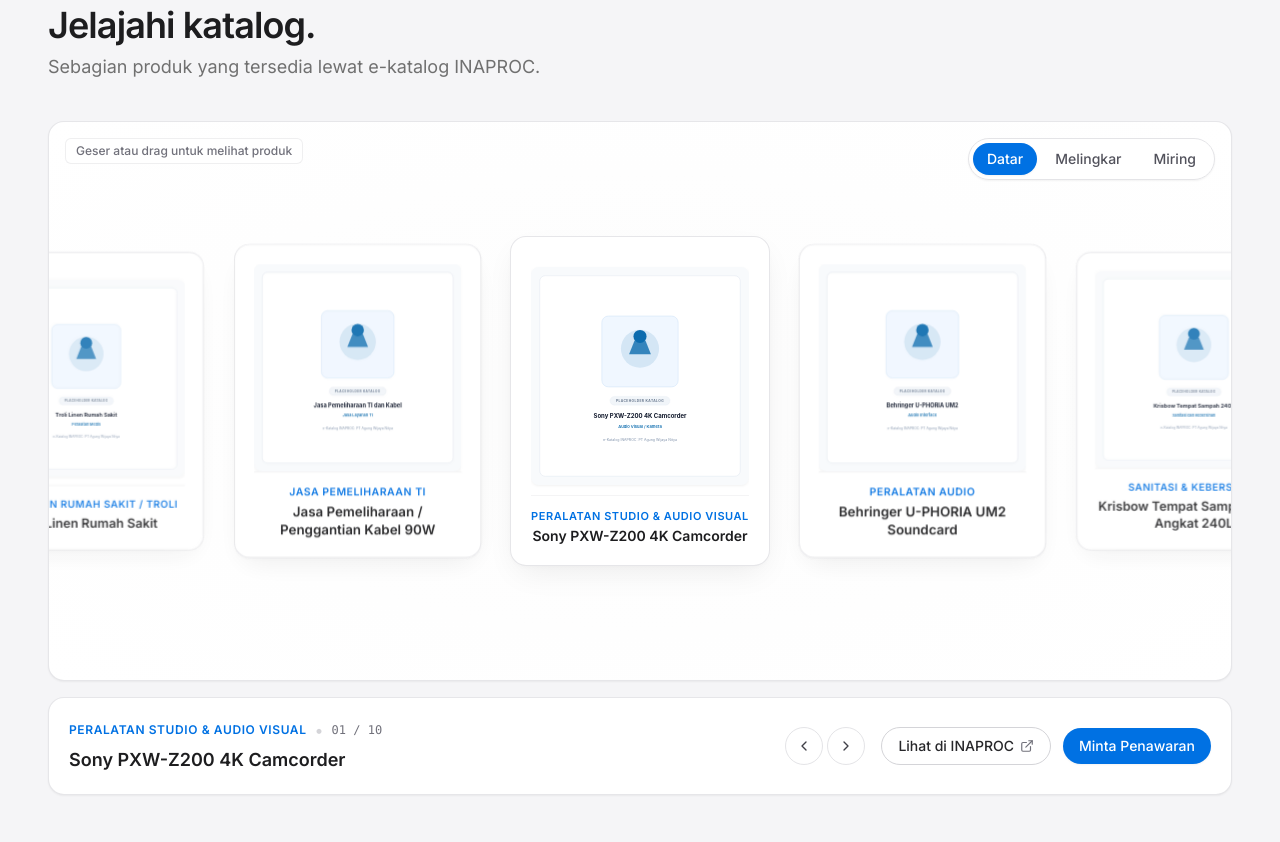
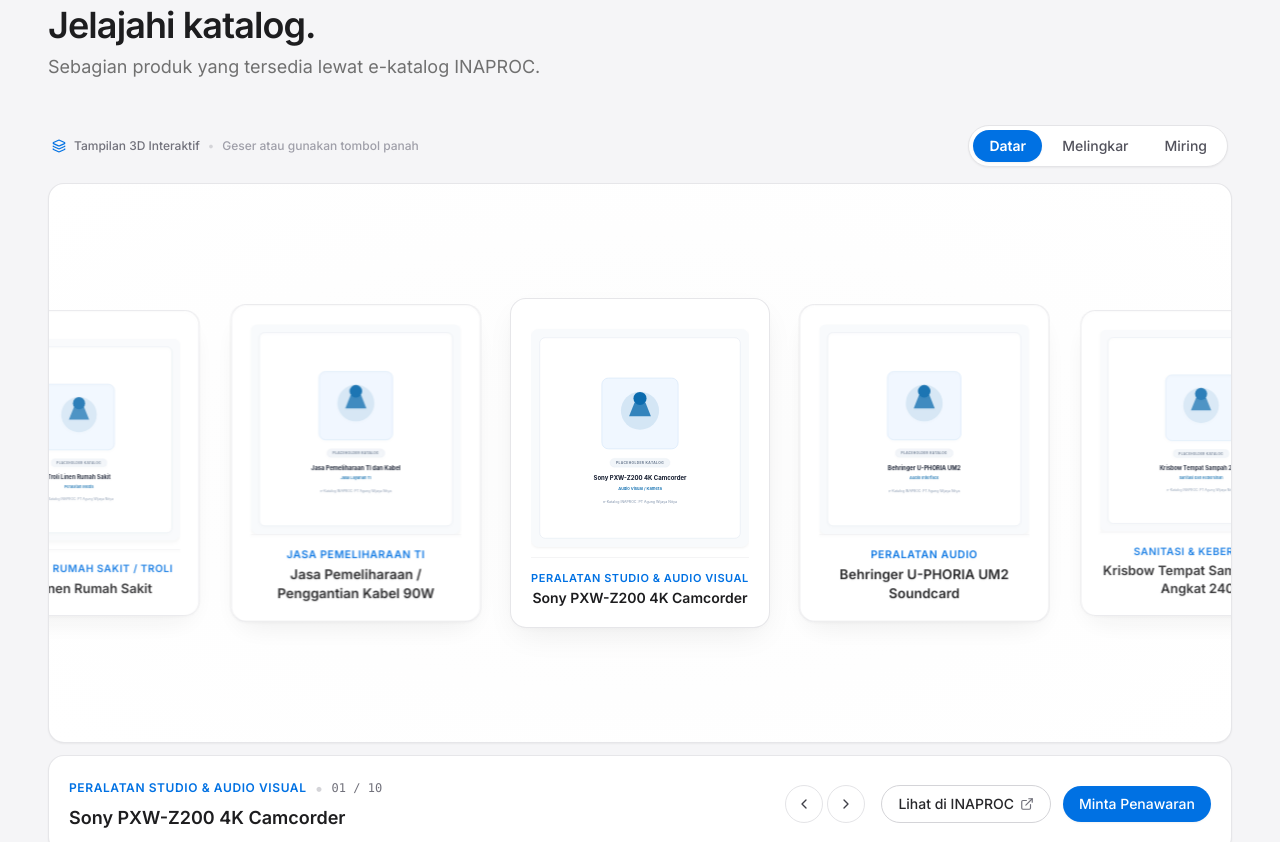
Before and after one commit to Gede-Satya/agung-nitya, a Next.js app: page / in a window 1280 px wide. Shown: the part 1880-2722 px from the top of the page. Built offline with nearby package versions, Linux system fonts and the light colour scheme.

Commit message:
fix(formation): dedicated toolbar for mode switcher and high-impact 3D poses for Datar, Melingkar, and Miring

```diff
--- a/components/sections/KatalogSection.tsx
+++ b/components/sections/KatalogSection.tsx
@@ -17,7 +17,7 @@
   return (
     <section
       id="katalog"
-      className="relative w-full py-16 sm:py-24 bg-[#F5F5F7] text-ink"
+      className="relative w-full py-16 sm:py-24 bg-[#F5F5F7] text-ink scroll-mt-28"
     >
       <div className="shell flex flex-col gap-8 sm:gap-10">
         {/* Section Header */}
--- a/components/ui/formation-utils/formation-poses.ts
+++ b/components/ui/formation-utils/formation-poses.ts
@@ -2,7 +2,7 @@
  * formation-poses.ts
  *
  * Layout engine and mathematical helpers for Formation 3D gallery.
- * Custom implementation derived from formation.tsx contract.
+ * Custom implementation supporting Datar (Flat), Melingkar (Ring 3D), and Miring (Cover Flow Tilt).
  */
 
 export interface Work {
@@ -81,7 +81,6 @@
 };
 
 export const focusScore = (p: Pose): number => {
-  // Lower score indicates closer to center and foreground
   const distFromCenter = Math.hypot(p.x, p.y);
   return distFromCenter - p.z * 0.4;
 };
@@ -109,7 +108,6 @@
     cardH = clamp(Math.round(cardW * 1.25), 330, 420);
   }
 
-  // Ensure card does not exceed viewport container height minus padding
   const maxH = Math.max(180, h - 80);
   if (cardH > maxH) {
     const scale = maxH / cardH;
@@ -139,24 +137,25 @@
   const spacing = L.cardW + L.gap;
   const trackW = n * spacing;
 
+  // 1. RING MODE (Melingkar): Obvious 3D cylindrical carousel
   if (mode === "ring") {
-    // 3D Ring around center
-    const radius = Math.max(L.cardW * 1.3, L.W * 0.38);
-    // Angular step per card
+    const radius = Math.max(L.cardW * 1.5, L.W * 0.4);
     const step = (2 * Math.PI) / n;
-    // Rotation angle driven by browse
-    const angle = index * step + browse / (L.cardW * 1.6);
+    // Angle driven by position + browsing offset
+    const angle = index * step + browse / (L.cardW * 1.4);
     const cosA = Math.cos(angle);
     const sinA = Math.sin(angle);
 
     const x = sinA * radius;
-    const z = (cosA - 1) * radius * 0.85; // front is z=0, back is negative z
+    // Front card is at z = 40, back cards recede into 3D depth
+    const z = (cosA - 1) * radius * 0.95 + 40;
+    // Rotate card around Y to align with the tangent of the cylinder
     const ry = (angle * 180) / Math.PI;
 
-    // Normalizing depth factor (0 back, 1 front)
+    // Normalizing depth factor (0 at back, 1 at front)
     const depth = (cosA + 1) / 2;
-    const s = 0.72 + 0.28 * depth;
-    const o = clamp(0.25 + 0.75 * depth, 0.2, 1);
+    const s = 0.7 + 0.35 * depth;
+    const o = clamp(0.2 + 0.8 * depth, 0.15, 1);
 
     return {
       o,
@@ -170,9 +169,9 @@
     };
   }
 
+  // 2. TILT MODE (Miring): High-Impact 3D Cover Flow with distinct inward rotation
   if (mode === "tilt") {
-    // Coverflow with tilt angle
-    const stepX = L.cardW * 0.65;
+    const stepX = L.cardW * 0.52;
     const trackWidthTilt = n * stepX;
     const rawX = index * stepX + browse;
     const wrappedX =
@@ -180,13 +179,34 @@
         trackWidthTilt) -
       trackWidthTilt / 2;
 
-    const norm = wrappedX / (L.cardW * 1.1);
-    const absNorm = Math.abs(norm);
+    const threshold = L.cardW * 0.32;
+    let ry = 0;
+    let z = 0;
+    let s = 1;
+    let o = 1;
 
-    const ry = clamp(-norm * 32, -45, 45);
-    const z = -absNorm * 90;
-    const s = clamp(1 - absNorm * 0.08, 0.72, 1);
-    const o = clamp(1 - absNorm * 0.16, 0.25, 1);
+    if (Math.abs(wrappedX) < threshold) {
+      // Center focused card: flat, elevated, prominent
+      const norm = wrappedX / threshold;
+      ry = -norm * 22;
+      z = 60;
+      s = 1.08;
+      o = 1;
+    } else if (wrappedX > 0) {
+      // Right wing: tilted sharply inward at 55 degrees
+      const dist = (wrappedX - threshold) / (L.cardW * 0.55);
+      ry = -55;
+      z = -40 - dist * 90;
+      s = clamp(0.92 - dist * 0.05, 0.7, 0.95);
+      o = clamp(0.95 - dist * 0.12, 0.3, 1);
+    } else {
+      // Left wing: tilted sharply inward at 55 degrees
+      const dist = (Math.abs(wrappedX) - threshold) / (L.cardW * 0.55);
+      ry = 55;
+      z = -40 - dist * 90;
+      s = clamp(0.92 - dist * 0.05, 0.7, 0.95);
+      o = clamp(0.95 - dist * 0.12, 0.3, 1);
+    }
 
     return {
       o,
@@ -200,15 +220,15 @@
     };
   }
 
-  // Flat mode (linear conveyor with subtle curve)
+  // 3. FLAT MODE (Datar): Flat horizontal conveyor
   const rawX = index * spacing + browse;
   const wrappedX =
     ((((rawX + trackW / 2) % trackW) + trackW) % trackW) - trackW / 2;
   const distNorm = Math.abs(wrappedX) / (trackW / 2);
 
-  const z = -distNorm * 120;
-  const s = clamp(1 - distNorm * 0.15, 0.75, 1);
-  const o = clamp(1 - distNorm * 0.4, 0.3, 1);
+  const z = -distNorm * 80;
+  const s = clamp(1 - distNorm * 0.12, 0.8, 1);
+  const o = clamp(1 - distNorm * 0.35, 0.35, 1);
 
   return {
     o,
--- a/components/ui/formation.tsx
+++ b/components/ui/formation.tsx
@@ -8,7 +8,7 @@
 } from "react";
 import { useEffect, useRef, useState, useCallback } from "react";
 import { gsap } from "gsap";
-import { ExternalLink, ChevronLeft, ChevronRight } from "lucide-react";
+import { ExternalLink, ChevronLeft, ChevronRight, Layers } from "lucide-react";
 
 import type {
   FmLayout,
@@ -158,7 +158,22 @@
   const layoutRef = useRef<FmLayout | null>(null);
   const boxRef = useRef({ h: 0, left: 0, top: 0, w: 0 });
   const modeRef = useRef<FormationMode>("flat");
-  const firstMode = useRef(true);
+
+  // Immediate mode change handler
+  const handleModeChange = useCallback(
+    (newMode: FormationMode) => {
+      setMode(newMode);
+      modeRef.current = newMode;
+      for (const card of cards) {
+        copyPose(card.from, card.cur);
+      }
+      S.browse = 0;
+      S.vel = 0;
+      S.morphing = true;
+      S.morphMs = 0;
+    },
+    [cards, S]
+  );
 
   // Check prefers-reduced-motion on mount
   useEffect(() => {
@@ -277,7 +292,6 @@
     S.hoverCard = null;
   };
 
-  // Step navigation helpers (Previous / Next)
   const stepBrowse = useCallback(
     (direction: "prev" | "next") => {
       const L = layoutRef.current;
@@ -299,7 +313,7 @@
     }
   };
 
-  // Main 3D loop
+  // Main animation loop
   useEffect(() => {
     const root = rootRef.current;
     if (!root || isReducedMotion) return;
@@ -535,7 +549,6 @@
       window.removeEventListener("resize", relayout);
       root.removeEventListener("wheel", onWheel);
       st.seeded = false;
-      firstMode.current = true;
       box.w = 0;
       box.h = 0;
     };
@@ -579,23 +592,6 @@
     };
   }, [cards, isReducedMotion]);
 
-  // Mode change
-  useEffect(() => {
-    modeRef.current = mode;
-    if (firstMode.current) {
-      firstMode.current = false;
-      return;
-    }
-    for (const card of cards) {
-      copyPose(card.from, card.cur);
-    }
-    S.browse = 0;
-    S.vel = 0;
-    S.morphing = true;
-    S.morphMs = 0;
-  }, [mode, cards, S]);
-
-  // Current active product
   const currentWork = works[focusedIndex] || works[0];
 
   // Reduced motion alternative: clean static responsive grid
@@ -651,7 +647,49 @@
   };
 
   return (
-    <div className="flex flex-col gap-4 w-full">
+    <div className="flex flex-col gap-3 w-full">
+      {/* Top Gallery Toolbar: Hints on left, Mode Switcher on right (always clear of sticky navbar) */}
+      <div className="flex flex-wrap items-center justify-between gap-3 px-1 py-1">
+        <div className="flex items-center gap-2 text-xs font-medium text-zinc-500">
+          <Layers className="w-3.5 h-3.5 text-accent" />
+          <span>Tampilan 3D Interaktif</span>
+          <span className="text-zinc-300 hidden sm:inline">•</span>
+          <span className="text-zinc-400 hidden sm:inline">Geser atau gunakan tombol panah</span>
+        </div>
+
+        {/* Mode Switcher: Datar, Melingkar, Miring */}
+        <div
+          role="tablist"
+          data-fm-ui
+          aria-label="Mode tampilan katalog"
+          className="flex items-center gap-1 rounded-full p-1 bg-white border border-zinc-200 shadow-xs"
+        >
+          {MODES.map((m) => {
+            const active = mode === m.id;
+            return (
+              <button
+                key={m.id}
+                role="tab"
+                type="button"
+                data-fm-ui
+                aria-selected={active}
+                onClick={(e) => {
+                  e.preventDefault();
+                  handleModeChange(m.id);
+                }}
+                className={`cursor-pointer rounded-full transition-all duration-200 text-xs sm:text-sm font-medium px-4 py-1.5 focus:outline-hidden focus:ring-2 focus:ring-accent/40 ${
+                  active
+                    ? "bg-accent text-white shadow-xs font-semibold"
+                    : "text-zinc-600 hover:text-ink hover:bg-zinc-100"
+                }`}
+              >
+                {m.label}
+              </button>
+            );
+          })}
+        </div>
+      </div>
+
       {/* 3D Formation Stage with crisp White Canvas & Subtle Border */}
       <section
         ref={rootRef}
@@ -659,7 +697,7 @@
         role="region"
         aria-label="Galeri Produk Interaktif"
         onKeyDown={onKeyDown}
-        className="relative w-full h-[520px] sm:h-[560px] select-none overflow-hidden rounded-2xl border border-zinc-200/90 shadow-xs focus:outline-hidden focus:ring-2 focus:ring-accent/40"
+        className="relative w-full h-[500px] sm:h-[560px] select-none overflow-hidden rounded-2xl border border-zinc-200/90 shadow-xs focus:outline-hidden focus:ring-2 focus:ring-accent/40"
         style={stageStyle}
         onPointerDown={onPointerDown}
         onPointerMove={onPointerMove}
@@ -688,7 +726,12 @@
                 role="img"
                 aria-label={`${card.work.title} - ${card.work.category || "Produk INAPROC"}`}
                 className="absolute left-1/2 top-1/2"
-                style={{ opacity: 0, transformStyle: "preserve-3d" }}
+                style={{
+                  opacity: 0,
+                  transformStyle: "preserve-3d",
+                  backfaceVisibility: "hidden",
+                  WebkitBackfaceVisibility: "hidden",
+                }}
               >
                 {/* Clean White Card with soft natural shadow */}
                 <div
@@ -715,7 +758,7 @@
                     />
                   </div>
 
-                  {/* Card Label on Hover / Bottom */}
+                  {/* Card Label on Bottom */}
                   <div className="w-full pt-3 border-t border-zinc-100 flex flex-col gap-0.5 text-center">
                     <span className="text-[11px] font-semibold uppercase tracking-wider text-accent truncate">
                       {card.work.category || "e-Katalog INAPROC"}
@@ -728,41 +771,6 @@
               </div>
             ))}
           </div>
-        </div>
-
-        {/* Formation dock (Mode switcher pills: White background with Accent active state) */}
-        <div className="pointer-events-none absolute right-4 top-4 z-40 flex justify-end">
-          <div
-            role="tablist"
-            data-fm-ui
-            aria-label="Mode tampilan katalog"
-            className="pointer-events-auto flex gap-1 rounded-full p-1 bg-white/95 backdrop-blur-md border border-zinc-200 shadow-xs"
-          >
-            {MODES.map((m) => {
-              const active = mode === m.id;
-              return (
-                <button
-                  key={m.id}
-                  role="tab"
-                  type="button"
-                  aria-selected={active}
-                  onClick={() => setMode(m.id)}
-                  className={`rounded-full transition-all duration-150 text-xs sm:text-sm font-medium px-3.5 py-1.5 focus:outline-hidden focus:ring-2 focus:ring-accent/40 ${
-                    active
-                      ? "bg-accent text-white shadow-xs"
-                      : "text-zinc-600 hover:text-ink hover:bg-zinc-100/80"
-                  }`}
-                >
-                  {m.label}
-                </button>
-              );
-            })}
-          </div>
-        </div>
-
-        {/* Stage interactive browse hint overlay for touch/mouse */}
-        <div className="pointer-events-none absolute left-4 top-4 z-30 text-xs font-medium text-zinc-500 bg-white/80 backdrop-blur-xs px-2.5 py-1 rounded-md border border-zinc-200/60 hidden sm:block">
-          Geser atau drag untuk melihat produk
         </div>
       </section>
 
@@ -798,7 +806,7 @@
               type="button"
               onClick={() => stepBrowse("prev")}
               aria-label="Produk sebelumnya"
-              className="p-2 sm:p-2.5 rounded-full border border-zinc-200 text-zinc-700 hover:bg-zinc-100 hover:text-ink transition-colors focus:outline-hidden focus:ring-2 focus:ring-accent/40"
+              className="p-2 sm:p-2.5 rounded-full border border-zinc-200 text-zinc-700 hover:bg-zinc-100 hover:text-ink transition-colors focus:outline-hidden focus:ring-2 focus:ring-accent/40 cursor-pointer"
             >
               <ChevronLeft className="w-4 h-4" />
             </button>
@@ -806,7 +814,7 @@
               type="button"
               onClick={() => stepBrowse("next")}
               aria-label="Produk berikutnya"
-              className="p-2 sm:p-2.5 rounded-full border border-zinc-200 text-zinc-700 hover:bg-zinc-100 hover:text-ink transition-colors focus:outline-hidden focus:ring-2 focus:ring-accent/40"
+              className="p-2 sm:p-2.5 rounded-full border border-zinc-200 text-zinc-700 hover:bg-zinc-100 hover:text-ink transition-colors focus:outline-hidden focus:ring-2 focus:ring-accent/40 cursor-pointer"
             >
               <ChevronRight className="w-4 h-4" />
             </button>
```
